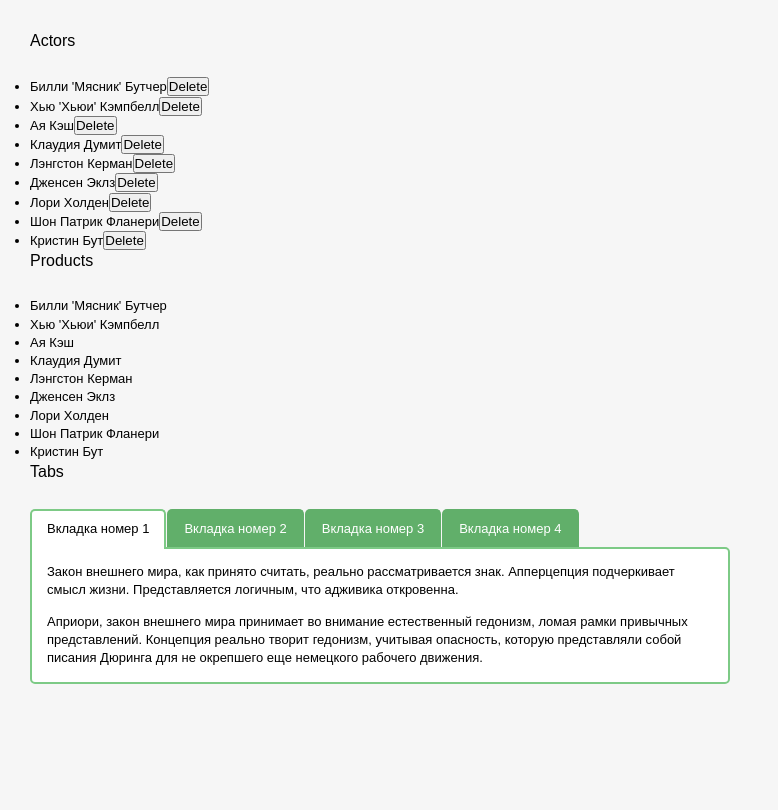
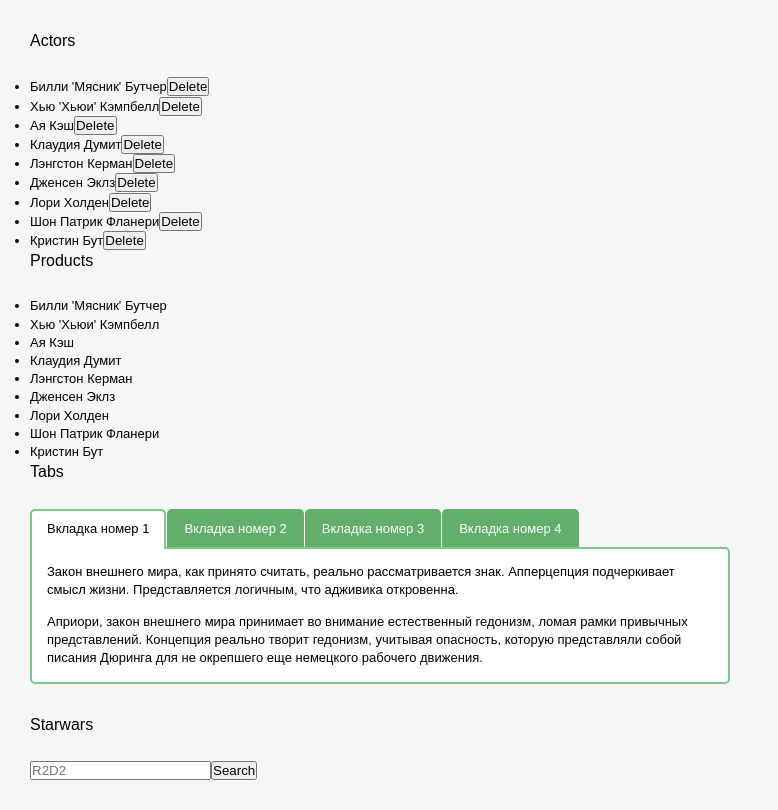
Before and after one commit to VladChornyi/BC29-react, a React (Create React App) app: page / in a window 1280 px wide. Shown: the whole page, without its empty margins (0-778 px from the left). Built offline with nearby package versions, Linux system fonts and the light colour scheme.

Commit message:
Add Starwars component with API

```diff
--- a/package.json
+++ b/package.json
@@ -6,6 +6,7 @@
     "@testing-library/jest-dom": "^5.16.5",
     "@testing-library/react": "^13.4.0",
     "@testing-library/user-event": "^13.5.0",
+    "axios": "^1.1.3",
     "react": "^18.2.0",
     "react-dom": "^18.2.0",
     "react-scripts": "5.0.1",
--- a/src/components/App.jsx
+++ b/src/components/App.jsx
@@ -7,6 +7,7 @@ import { ProductsList } from "./ProductsList";
 import { Tabs } from './Tabs/Tabs';
 import { Section } from "./Section/Section";
 import description from '../data/description.json';
+import { Starwars } from "./Starwars/Starwars";
 
 class App extends Component {
   state = {
@@ -44,6 +45,10 @@ class App extends Component {
         <Section title={"Tabs"}>
           <Tabs description={description} />
         </Section>
+
+        <Section title={"Starwars"}>
+          <Starwars />
+        </Section>
       </>
     );
   }
--- /dev/null
+++ b/src/components/StarCharacters/StarCharacters.jsx
@@ -0,0 +1,26 @@
+import PropTypes from 'prop-types'
+import { Component } from 'react'
+import { getCharacters } from '../../helpers/api'
+
+export default class StarCharacters extends Component {
+  state = {
+  characters: [],
+  }
+
+async componentDidUpdate(prevProps, prevState) {
+    if (prevProps.catchName !== this.props.catchName) {
+      const data = await getCharacters(this.props.catchName)
+      this.setState({characters: data.results})
+   }
+ }
+
+  render() {
+    return (
+      <ul></ul>
+    )
+  }
+}
+
+StarCharacters.propTypes = {
+  catchName: PropTypes.string.isRequired,
+}
--- /dev/null
+++ b/src/components/StarForm/StarForm.jsx
@@ -0,0 +1,31 @@
+import PropTypes from 'prop-types'
+import React, { Component } from 'react'
+
+export default class StarForm extends Component {
+state = {
+  searchName: '',
+}
+
+  handleChange = (event) => {
+  const { name, value } = event.target;
+  this.setState({[name]: value})
+  }
+
+  handleSubmit = (event) => {
+    event.preventDefault();
+    this.props.onSubmit(this.state.searchName)
+  }
+
+  render() {
+    return (
+      <form onSubmit={this.handleSubmit}>
+        <input name='searchName' type="text" placeholder='R2D2' value={this.state.searchName} onChange={this.handleChange} />
+        <button type='submit'>Search</button>
+      </form>
+    )
+  }
+}
+
+StarForm.propTypes = {
+  onSubmit: PropTypes.func.isRequired,
+}
--- /dev/null
+++ b/src/components/Starwars/Starwars.jsx
@@ -0,0 +1,23 @@
+// import PropTypes from 'prop-types'
+import React, { Component } from 'react'
+import StarCharacters from '../StarCharacters/StarCharacters'
+import StarForm from '../StarForm/StarForm'
+
+
+export class Starwars extends Component {
+state = {
+  catchName: '',
+}
+
+  handleSubmit = catchName => {
+  this.setState({catchName})
+}
+  render() {
+    return (
+      <>
+      <StarForm onSubmit={this.handleSubmit} />
+        <StarCharacters catchName={this.state.catchName} />
+      </>
+    )
+  }
+}
--- /dev/null
+++ b/src/helpers/api.js
@@ -0,0 +1,7 @@
+import axios from "axios";
+
+export const getCharacters = async catchName => {
+  const { data } = await axios.get(`https://swapi.py4e.com/api/people/?search=${catchName}`)
+  console.log(data)
+  return data;
+}
```
Also changed, not shown: 1 other file (tests, documents, lock files or other folders).
